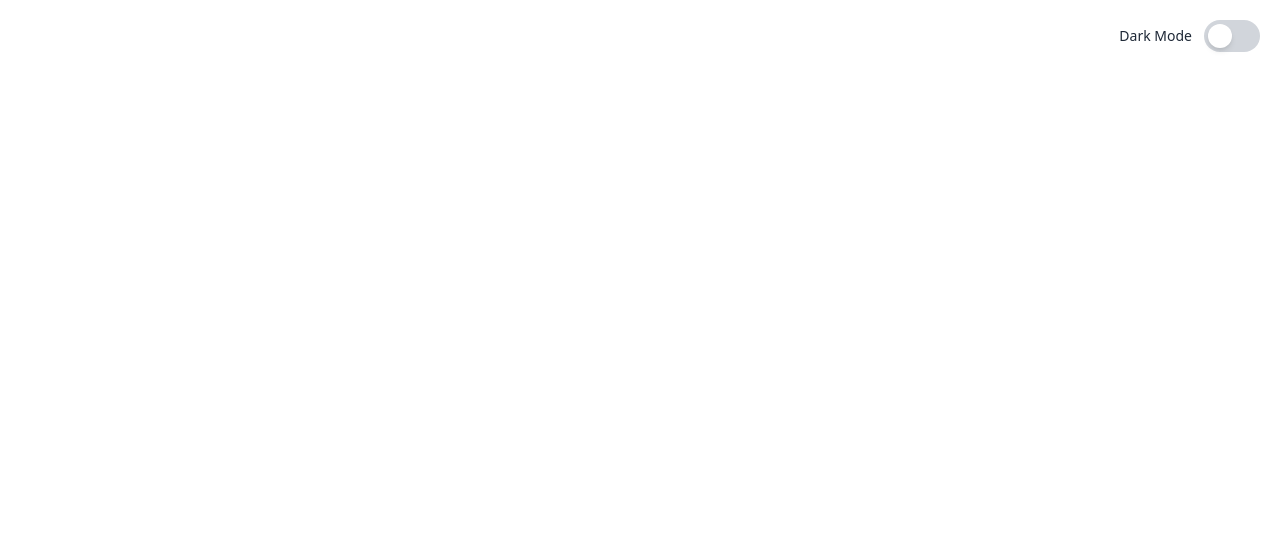
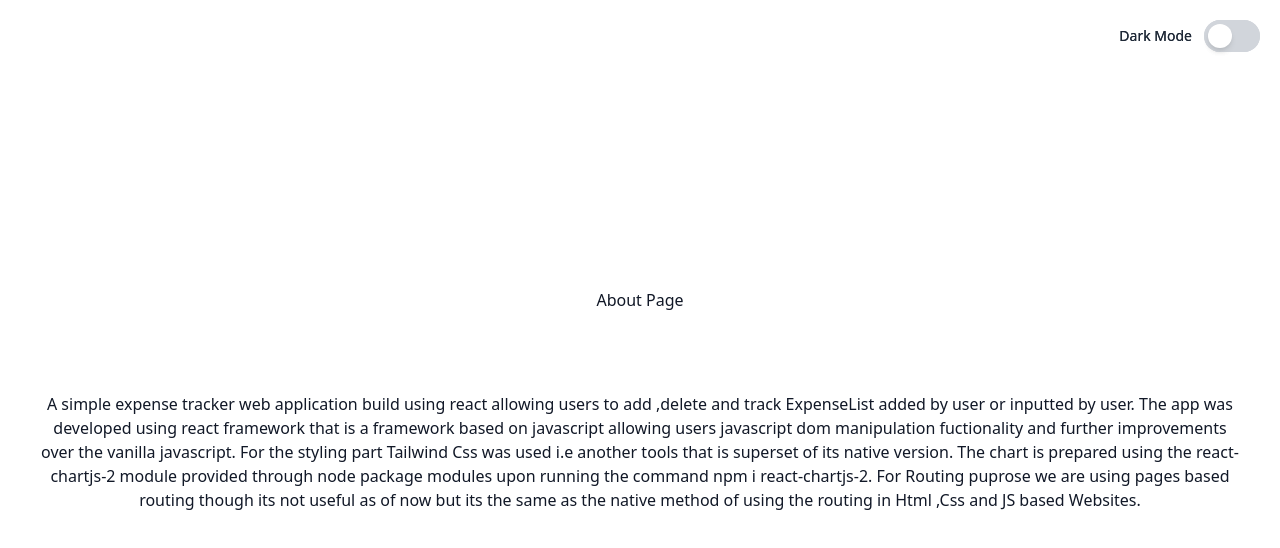
Before and after one commit to bawakalyan/Expense-Tracker, a React (Vite) app: page /about in a window 1280 px wide. Before the commit this address had no page. Shown: the top 548 px of the page. Built offline with nearby package versions, Linux system fonts and the light colour scheme.

Commit message:
Added about page

```diff
--- a/src/App.jsx
+++ b/src/App.jsx
@@ -2,6 +2,7 @@ import React from 'react';
 import { BrowserRouter as Router, Routes, Route } from 'react-router-dom';
 import { ExpenseProvider } from './context/ExpenseContext';
 import Home from './pages/Home';
+import About from './pages/About';
 import DarkModeToggle from './components/DarkModeToggle'; // Import the toggle button
 
 const App = () => {
@@ -10,7 +11,8 @@ const App = () => {
       <Router>
         <DarkModeToggle /> {/* Add the toggle button */}
         <Routes>
-          <Route path="/" element={<Home />} />
+          <Route path="/home" element={<Home />} />
+          <Route path="/about" element={<About />} />
         </Routes>
       </Router>
     </ExpenseProvider>
--- /dev/null
+++ b/src/pages/About.jsx
@@ -0,0 +1,27 @@
+import React from "react";
+import DarkModeToggle from "../components/DarkModeToggle";
+
+const About = () => (
+    <>
+        <div className="min-h-screen bg-white dark:bg-gray-900 text-gray-900 dark:text-white flex flex-col justify-center">
+            <DarkModeToggle />
+            <h1 className="text-center p-10">
+                About Page
+            </h1>
+            <p className="text-center p-10">
+                A simple expense tracker web application build using react allowing users to add ,delete and track ExpenseList added by user or inputted by user.
+
+                The app was developed using react framework that is a framework based on javascript allowing users
+                javascript dom manipulation fuctionality and further improvements over the vanilla javascript.
+
+                For the styling part Tailwind Css was used i.e another tools that is superset of its native version.
+
+                The chart is prepared using the react-chartjs-2 module provided through node package modules upon running the command npm i react-chartjs-2.
+
+                For Routing puprose we are using pages based routing though its not useful as of now but its the same as the native method of using the routing in Html ,Css and JS based Websites.
+            </p>
+        </div>
+    </>
+)
+
+export default About;
```
